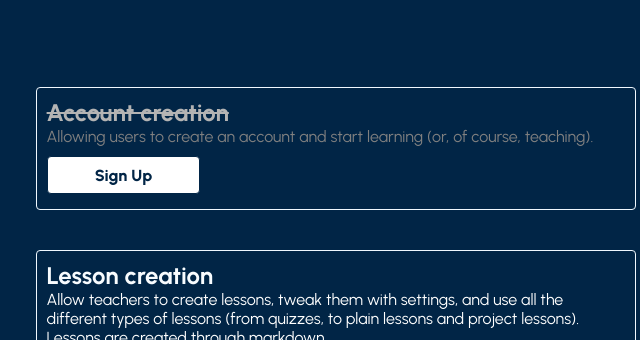
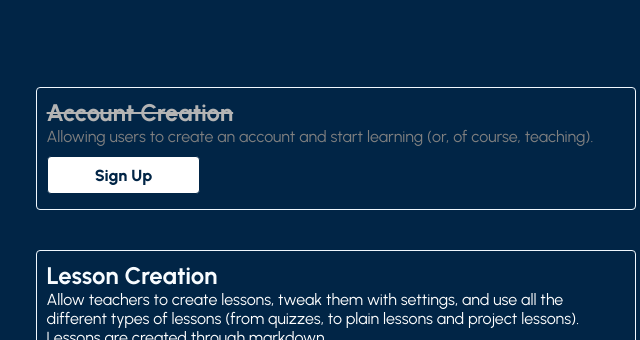
Before and after one commit to D3V-D/k-edu, a plain HTML site: page index.html in a window 1280 px wide. Shown: the part 1286-1626 px from the top of the page, 362-1002 px from the left. Drawn offline with Linux system fonts and the light colour scheme.

Commit message:
Updated titles

```diff
--- a/index.html
+++ b/index.html
@@ -48,7 +48,7 @@
                     </div>
                     <div class="feature-text completed-text">
                         <h3 class="feature-title">
-                            Account creation
+                            Account Creation
                         </h3>
                         <p class="feature-desc">
                             Allowing users to create an account and start learning (or, of course, teaching).
@@ -66,7 +66,7 @@
                     </div>
                     <div class="feature-text">
                         <h3 class="feature-title">
-                            Lesson creation
+                            Lesson Creation
                         </h3>
                         <p class="feature-desc">
                             Allow teachers to create lessons, tweak them with settings, and use all the different types of lessons (from quizzes, to plain lessons and project lessons). Lessons are created through markdown.
```
